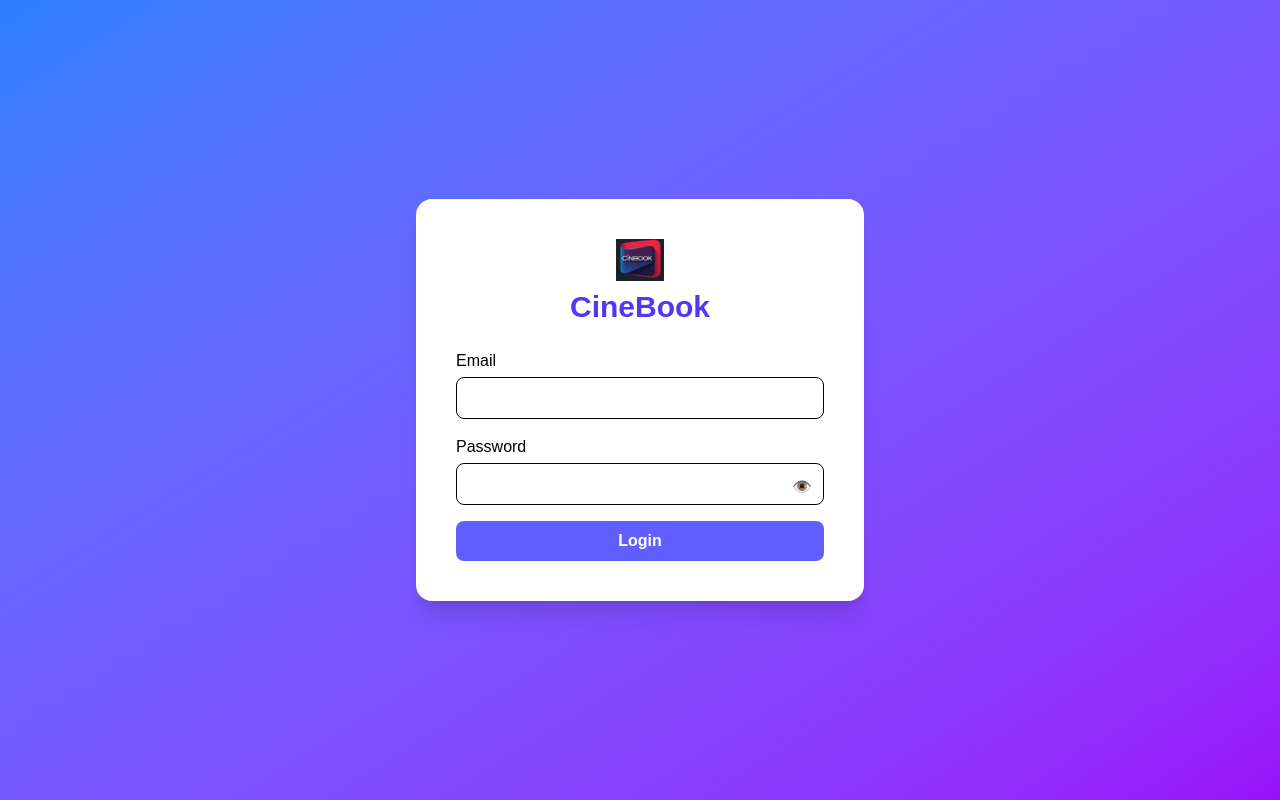
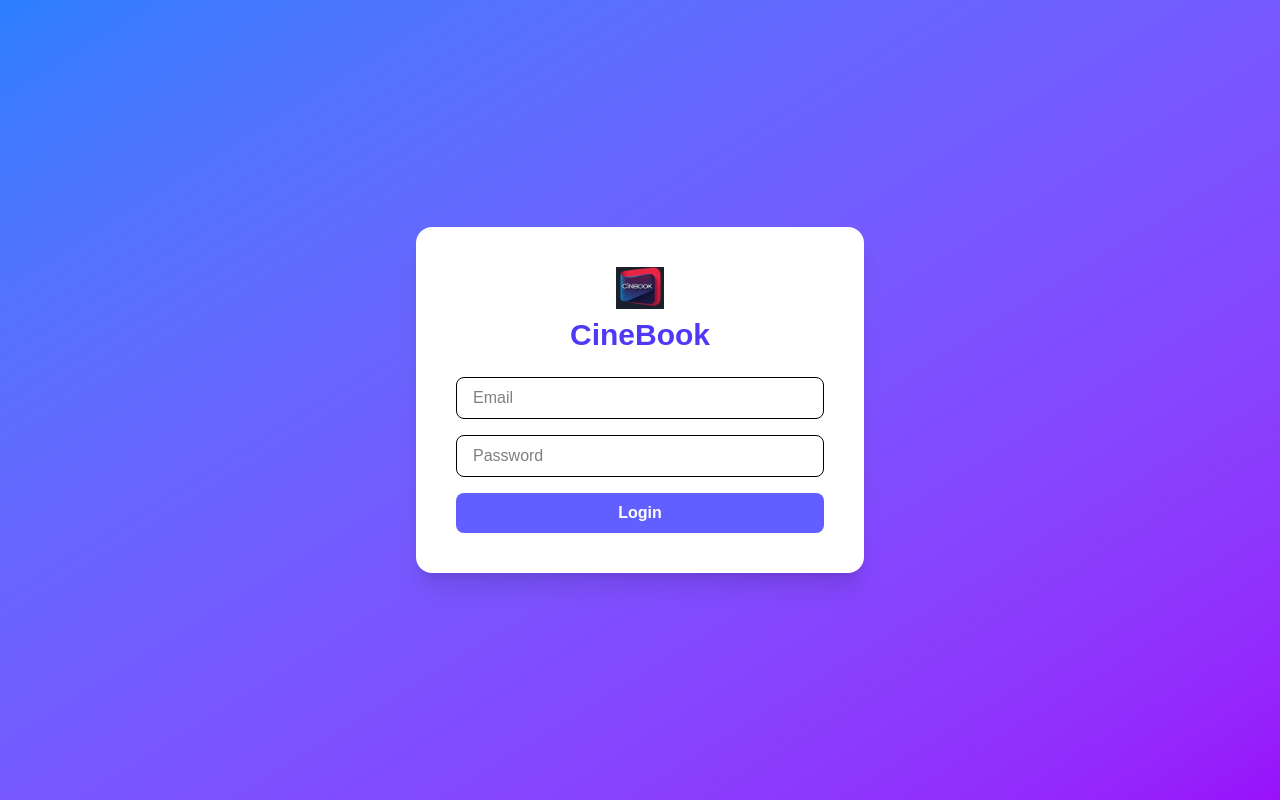
Before and after one commit to ZhafranDigitalMedia/Pesentiketfilmweb, a Next.js app: page /login in a window 1280 px wide. Built offline with nearby package versions, Linux system fonts and the light colour scheme; no server answers.

Commit message:
perbaikan loginPage dan homePage

```diff
--- a/src/app/login/page.tsx
+++ b/src/app/login/page.tsx
@@ -1,10 +1,10 @@
 "use client";
 
-import { useEffect, useState } from "react";
+import { useState } from "react";
 import { useRouter } from "next/navigation";
 import logo from "../../assets/logo.png";
 
-import { signInWithEmailAndPassword, onAuthStateChanged } from "firebase/auth";
+import { signInWithEmailAndPassword } from "firebase/auth";
 import { doc, getDoc } from "firebase/firestore";
 import { auth, db } from "../../utils/firebase";
 
@@ -16,17 +16,6 @@
   const [showPassword, setShowPassword] = useState(false);
   const [error, setError] = useState("");
   const [loading, setLoading] = useState(false);
-
-  // ✅ AUTO REDIRECT SAAT AUTH SUDAH VALID
-  useEffect(() => {
-    const unsub = onAuthStateChanged(auth, (user) => {
-      if (user) {
-        router.push("/");
-      }
-    });
-
-    return () => unsub();
-  }, [router]);
 
   const handleLogin = async (e: React.FormEvent) => {
     e.preventDefault();
@@ -55,10 +44,11 @@
 
       // 3️⃣ SIMPAN LOCALSTORAGE
       localStorage.setItem("uid", user.uid);
+      localStorage.setItem("role", userData.role ?? "user");
       localStorage.setItem("user", JSON.stringify(userData));
-      localStorage.setItem("role", userData.role ?? "user");
 
-      // ❌ JANGAN router.push DI SINI
+      // 4️⃣ REDIRECT SETELAH SEMUA SIAP
+      router.replace("/");
 
     } catch (err: any) {
       if (err.code === "auth/user-not-found") {
@@ -78,41 +68,29 @@
   return (
     <div className="min-h-screen flex items-center justify-center bg-gradient-to-br from-blue-500 to-purple-600 p-4">
       <div className="bg-white w-full max-w-md p-10 rounded-2xl shadow-xl">
-
-        {/* Logo */}
         <div className="flex flex-col items-center mb-6">
           <img src={logo.src} className="w-12 mb-2" alt="logo" />
           <h1 className="text-3xl font-bold text-indigo-600">CineBook</h1>
         </div>
 
         <form onSubmit={handleLogin} className="flex flex-col gap-4">
-          <div>
-            <label className="text-black">Email</label>
           <input
             type="email"
+            placeholder="Email"
             required
             value={email}
             onChange={(e) => setEmail(e.target.value)}
-              className="w-full mt-1 px-4 py-2 border rounded-lg text-black"
+            className="px-4 py-2 border rounded-lg text-black"
           />
-          </div>
 
-          <div className="relative">
-            <label className="text-black">Password</label>
           <input
             type={showPassword ? "text" : "password"}
+            placeholder="Password"
             required
             value={password}
             onChange={(e) => setPassword(e.target.value)}
-              className="w-full mt-1 px-4 py-2 border rounded-lg text-black"
+            className="px-4 py-2 border rounded-lg text-black"
           />
-            <span
-              onClick={() => setShowPassword(!showPassword)}
-              className="absolute right-3 top-10 cursor-pointer"
-            >
-              {showPassword ? "🙈" : "👁️"}
-            </span>
-          </div>
 
           {error && <p className="text-red-600 text-center">{error}</p>}
 
--- a/src/app/page.tsx
+++ b/src/app/page.tsx
@@ -1,6 +1,7 @@
 "use client";
 
 import { useEffect, useState } from "react";
+import { useRouter } from "next/navigation";
 import { onAuthStateChanged } from "firebase/auth";
 import Image from "next/image";
 
@@ -13,26 +14,24 @@
 import Footer from "../components/Footer";
 
 export default function HomePage() {
+  const router = useRouter(); // ✅ WAJIB
   const [role, setRole] = useState<string | null>(null);
   const [loading, setLoading] = useState(true);
 
   useEffect(() => {
-    const unsub = onAuthStateChanged(auth, async (user) => {
+    const unsub = onAuthStateChanged(auth, (user) => {
       if (!user) {
-        window.location.href = "/login";
+        router.replace("/login"); // ✅ sekarang aman
         return;
       }
 
-      // ambil role dari Firestore
-      const snap = await fetch(`/api/user-role?uid=${user.uid}`);
-      const data = await snap.json();
-
-      setRole(data.role ?? "user");
+      const role = localStorage.getItem("role") ?? "user";
+      setRole(role);
       setLoading(false);
     });
 
     return () => unsub();
-  }, []);
+  }, [router]);
 
   if (loading) {
     return (
```
Lines whose indentation alone changed are shown as unchanged.
